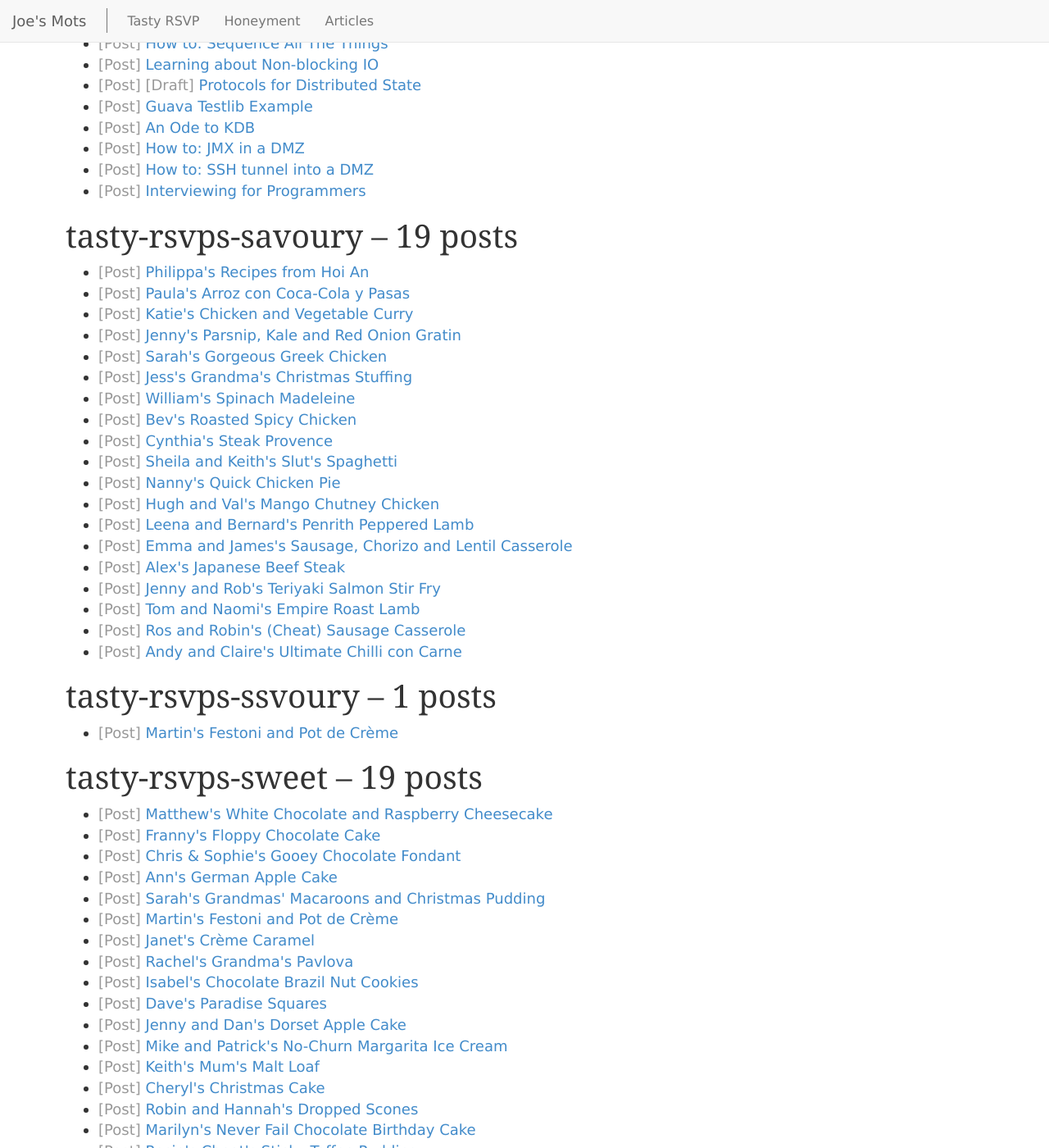
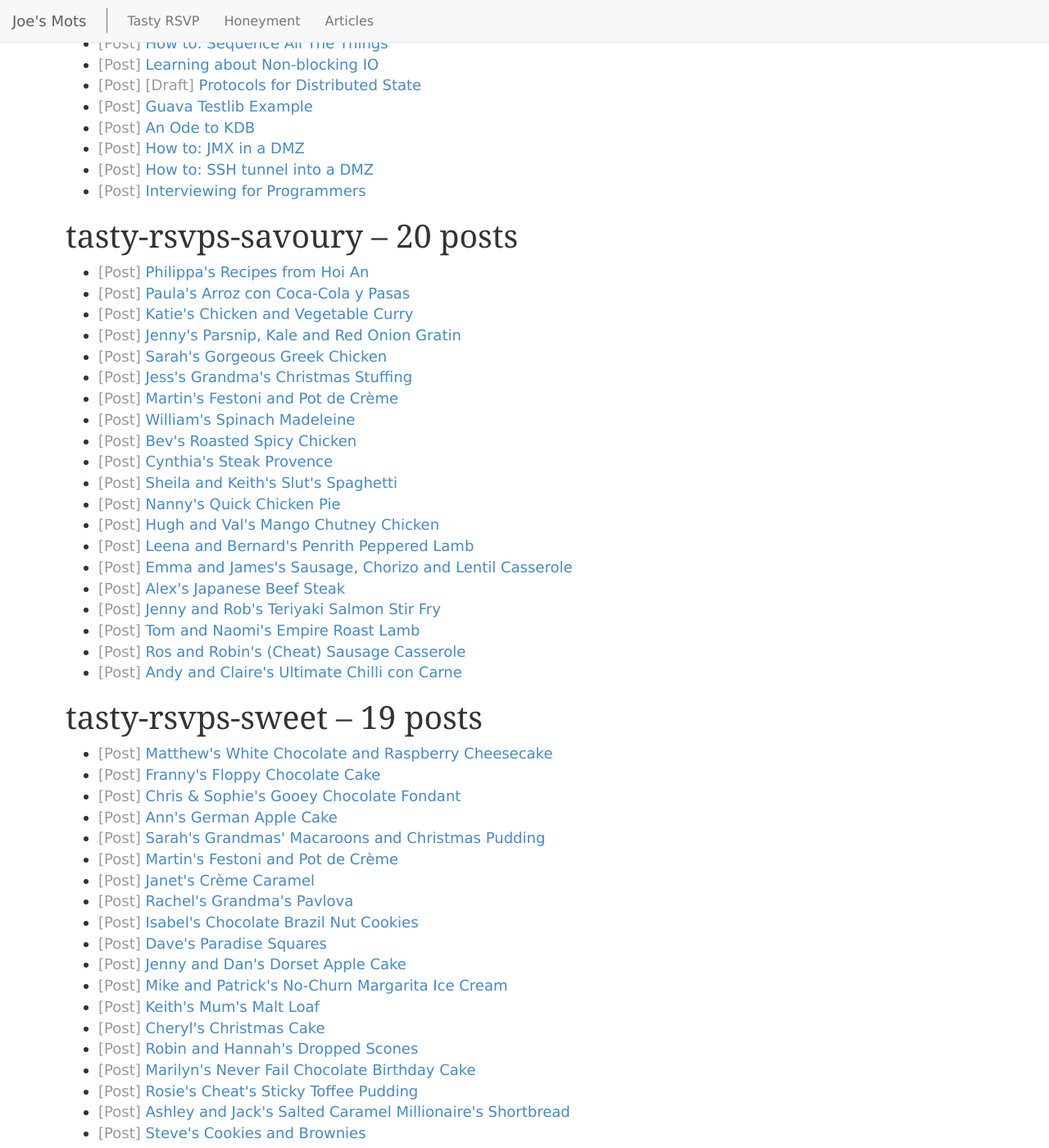
Before and after one commit to joekearney/joekearney.github.io, a Jekyll site: the page built from _posts/2015-01-01-index-by-tag.html, in a window 1280 px wide and 1400 px high, scrolled down 4931 px. Shown: the whole window at 82% size. Built offline with Jekyll 4.4.1, drawn with Linux system fonts in a browser that asks for light colours; some web fonts are replaced.

Commit message:
fix typo

```diff
--- a/_posts/recipes/2015-12-16-martin-festoni-and-pot-de-creme.md
+++ b/_posts/recipes/2015-12-16-martin-festoni-and-pot-de-creme.md
@@ -9,7 +9,7 @@ tags:
 - tasty-rsvps
 - wedding
 - tasty-rsvps-sweet
-- tasty-rsvps-ssvoury
+- tasty-rsvps-savoury
 status: publish
 type: post
 published: true
```
